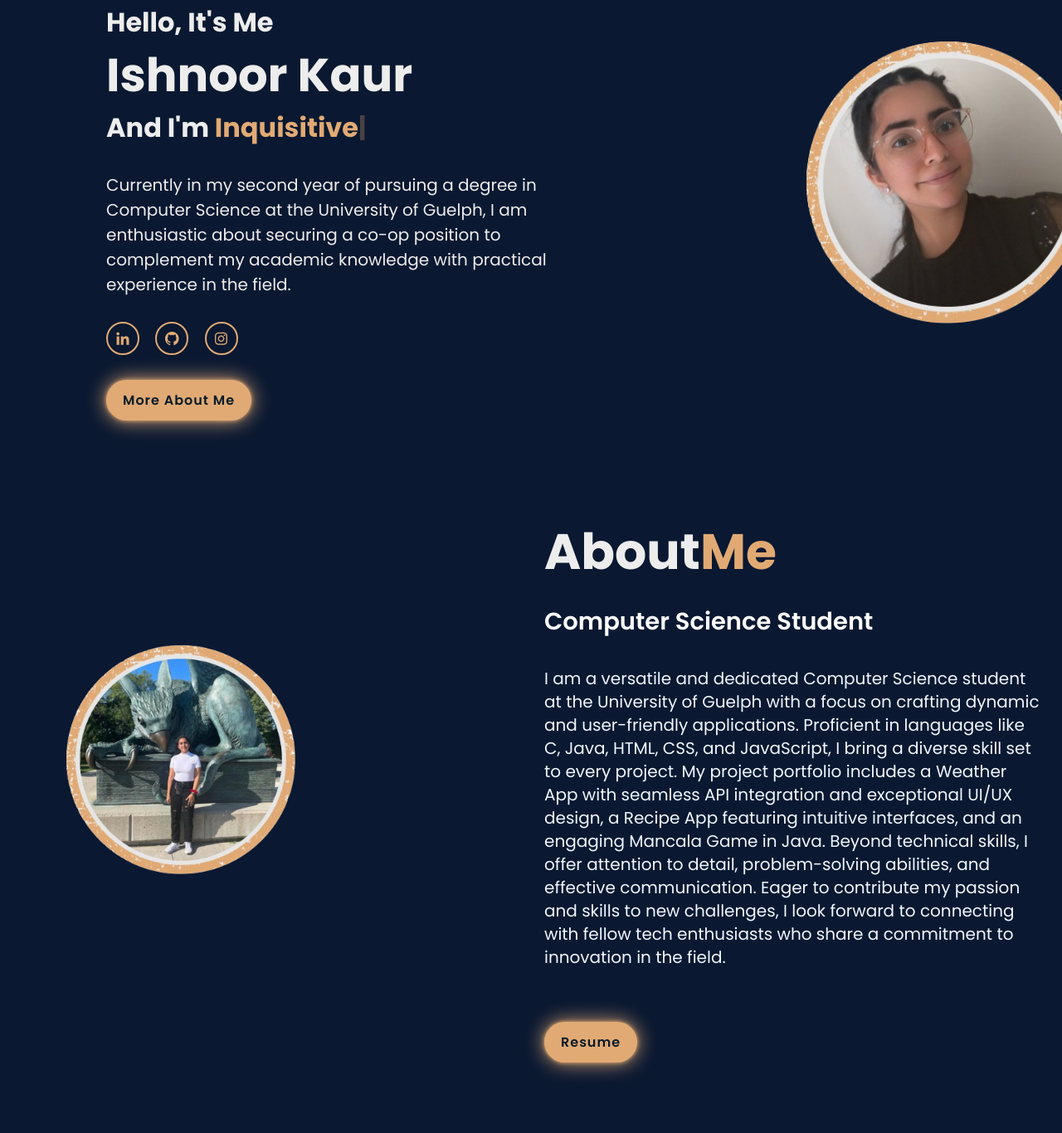
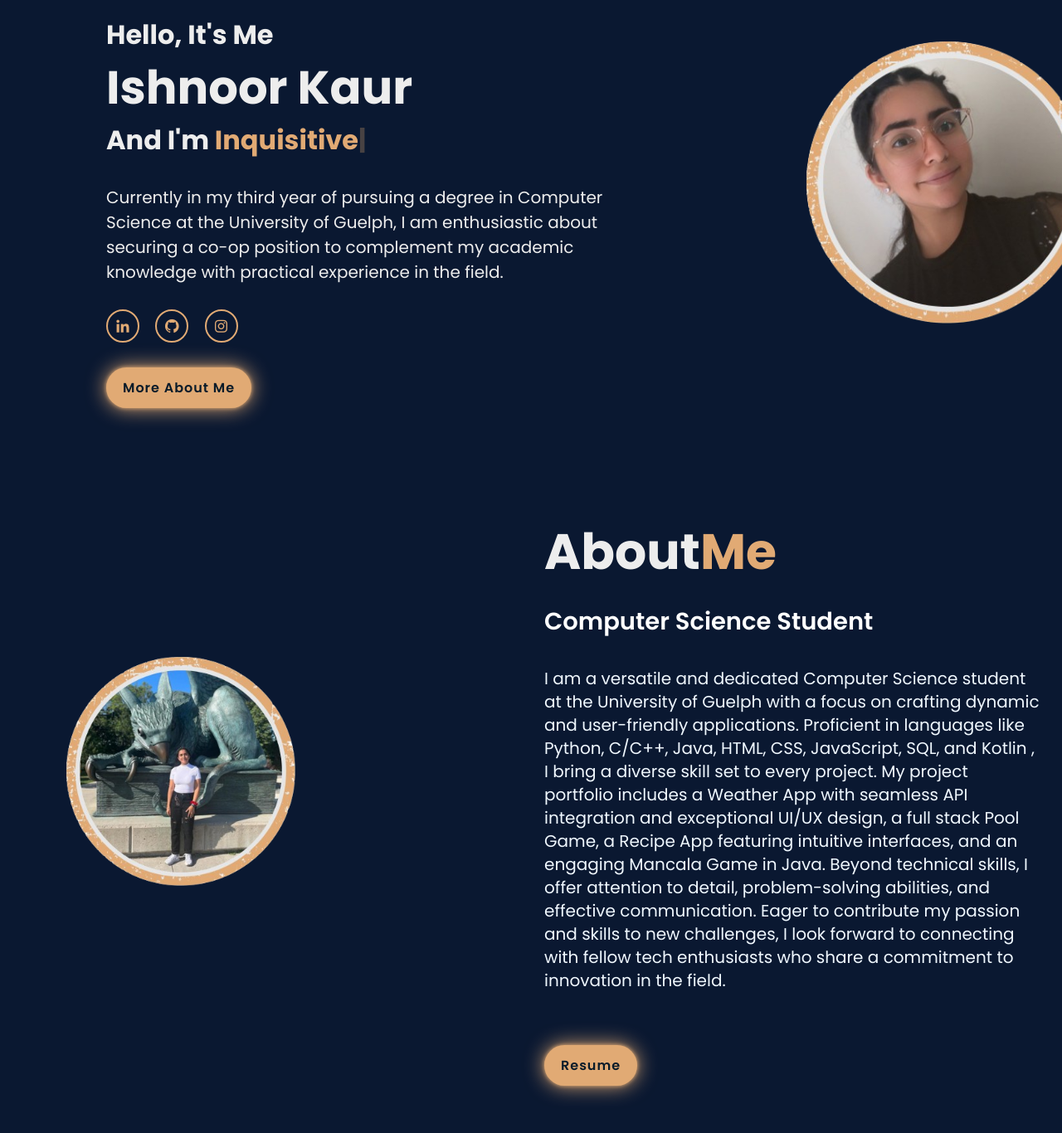
Before and after one commit to IshnoorKaur/MyPortfolio, a plain HTML site: page index.html in a window 1280 px wide. Shown: the part 180-1546 px from the top of the page at 83% size. Drawn offline with nearby package versions, Linux system fonts and the light colour scheme.

Commit message:
Update index.html

```diff
--- a/index.html
+++ b/index.html
@@ -34,7 +34,7 @@
             <h3>Hello, It's Me</h3>
             <h1>Ishnoor Kaur</h1>
             <h3>And I'm <span class="text"></span></h3>
-            <p>Currently in my second year of pursuing a degree in Computer Science
+            <p>Currently in my third year of pursuing a degree in Computer Science
                 at the University of Guelph, I am enthusiastic about securing a co-op
                 position to complement my academic knowledge with practical experience in the field.
             </p>
@@ -60,9 +60,9 @@
             <h2>About<span>Me</span></h2>
             <h4>Computer Science Student</h4>
             <p>I am a versatile and dedicated Computer Science student at the University of Guelph with a focus on
-                crafting dynamic and user-friendly applications. Proficient in languages like C, Java, HTML, CSS, and
-                JavaScript, I bring a diverse skill set to every project. My project portfolio includes a Weather App
-                with seamless API integration and exceptional UI/UX design, a Recipe App featuring intuitive interfaces,
+                crafting dynamic and user-friendly applications. Proficient in languages like Python, C/C++, Java, HTML, CSS, JavaScript, SQL, and Kotlin
+                , I bring a diverse skill set to every project. My project portfolio includes a Weather App
+                with seamless API integration and exceptional UI/UX design, a full stack Pool Game, a Recipe App featuring intuitive interfaces,
                 and an engaging Mancala Game in Java. Beyond technical skills, I offer attention to detail,
                 problem-solving abilities, and effective communication. Eager to contribute my passion and skills to new
                 challenges, I look forward to connecting with fellow tech enthusiasts who share a commitment to
```
